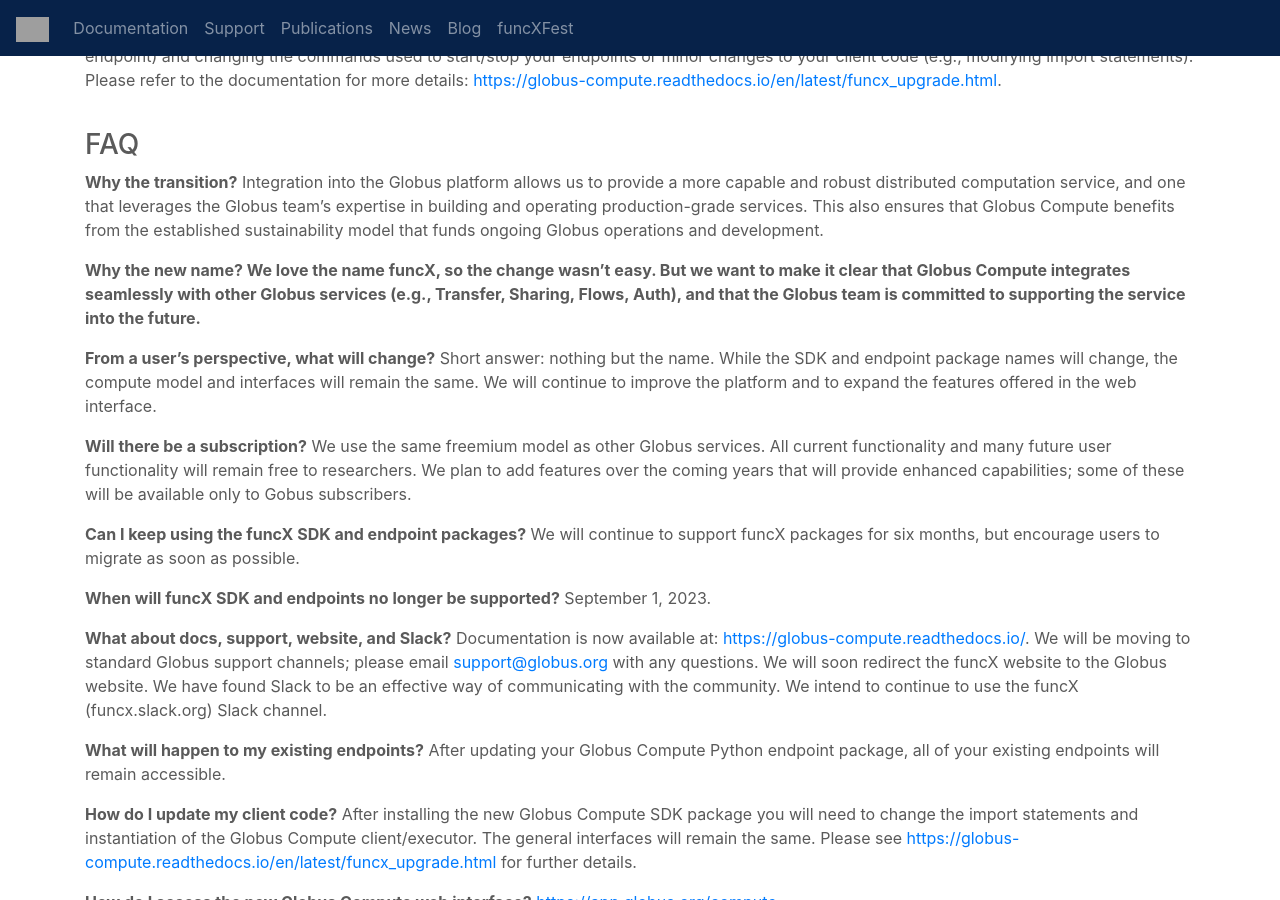
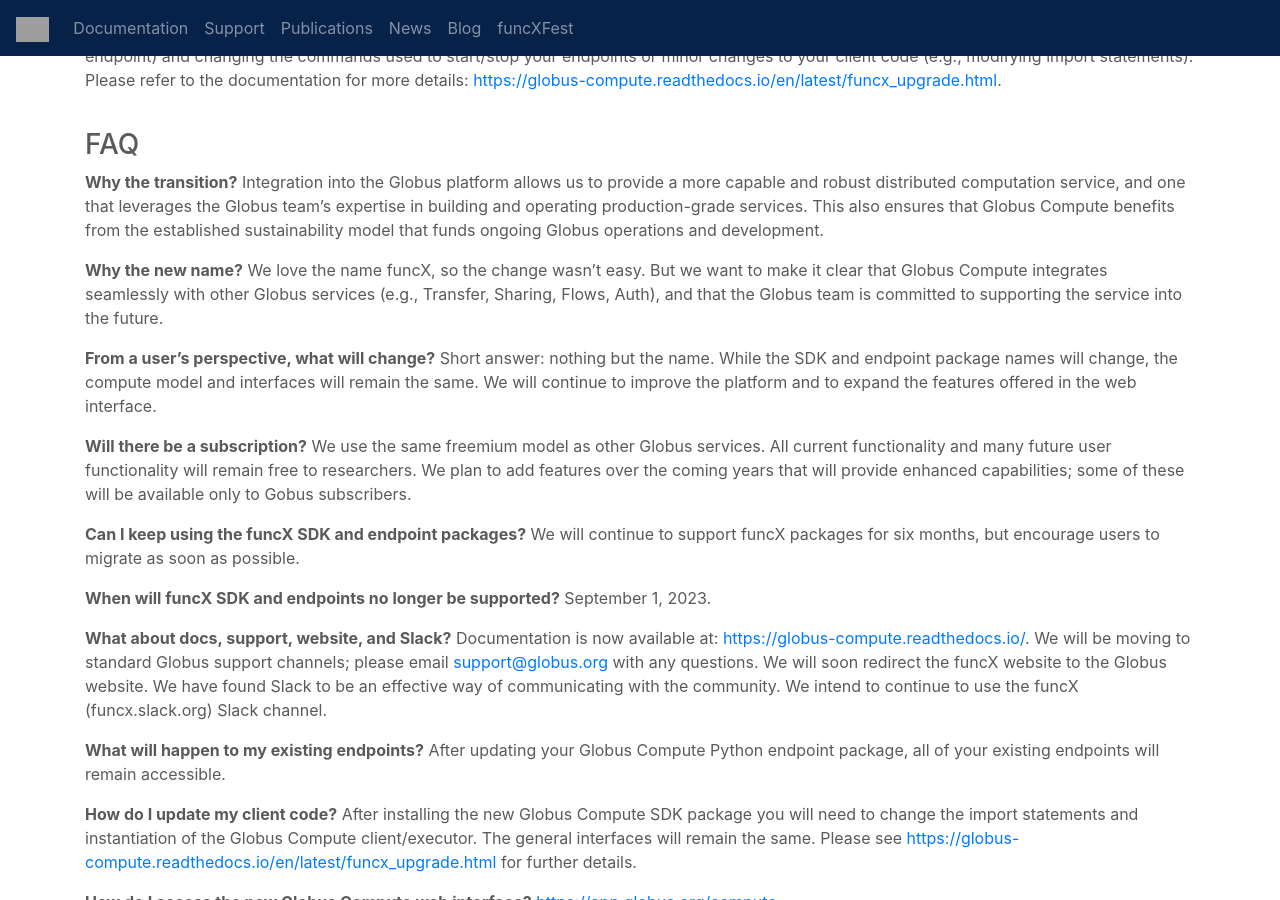
Before and after one commit to funcx-faas/funcx-faas.github.io, a Jekyll site: the page built from globus-compute.html, in a window 1280 px wide and 900 px high, scrolled down 376 px. Built offline with Jekyll 4.4.1, drawn with Linux system fonts in a browser that asks for light colours; grey boxes are pictures that could not be loaded.

Commit message:
Update globus-compute.html

```diff
--- a/globus-compute.html
+++ b/globus-compute.html
@@ -44,8 +44,9 @@
         <p><b>Why the transition?</b> Integration into the Globus platform allows us to provide a more capable and robust distributed
           computation service, and one that leverages the Globus team’s expertise in building and operating production-grade services.
           This also ensures that Globus Compute benefits from the established sustainability model that funds ongoing Globus operations and development.</p>
-        <p><b>Why the new name? We love the name funcX, so the change wasn’t easy. But we want to make it clear that Globus Compute integrates seamlessly with other Globus services (e.g., Transfer, Sharing, Flows, Auth), and that the Globus team is committed to supporting the service into the future.
-</b></p>
+
+        <p><b>Why the new name?</b> We love the name funcX, so the change wasn’t easy. But we want to make it clear that Globus Compute integrates seamlessly with other Globus services (e.g., Transfer, Sharing, Flows, Auth), and that the Globus team is committed to supporting the service into the future.
+</p>
         <p><b>From a user’s perspective, what will change?</b> Short answer: nothing but the name. While the
           SDK and endpoint package names will change, the compute model and interfaces will remain the same.
           We will continue to improve the platform and to expand the features offered in the web interface.</p>
```
